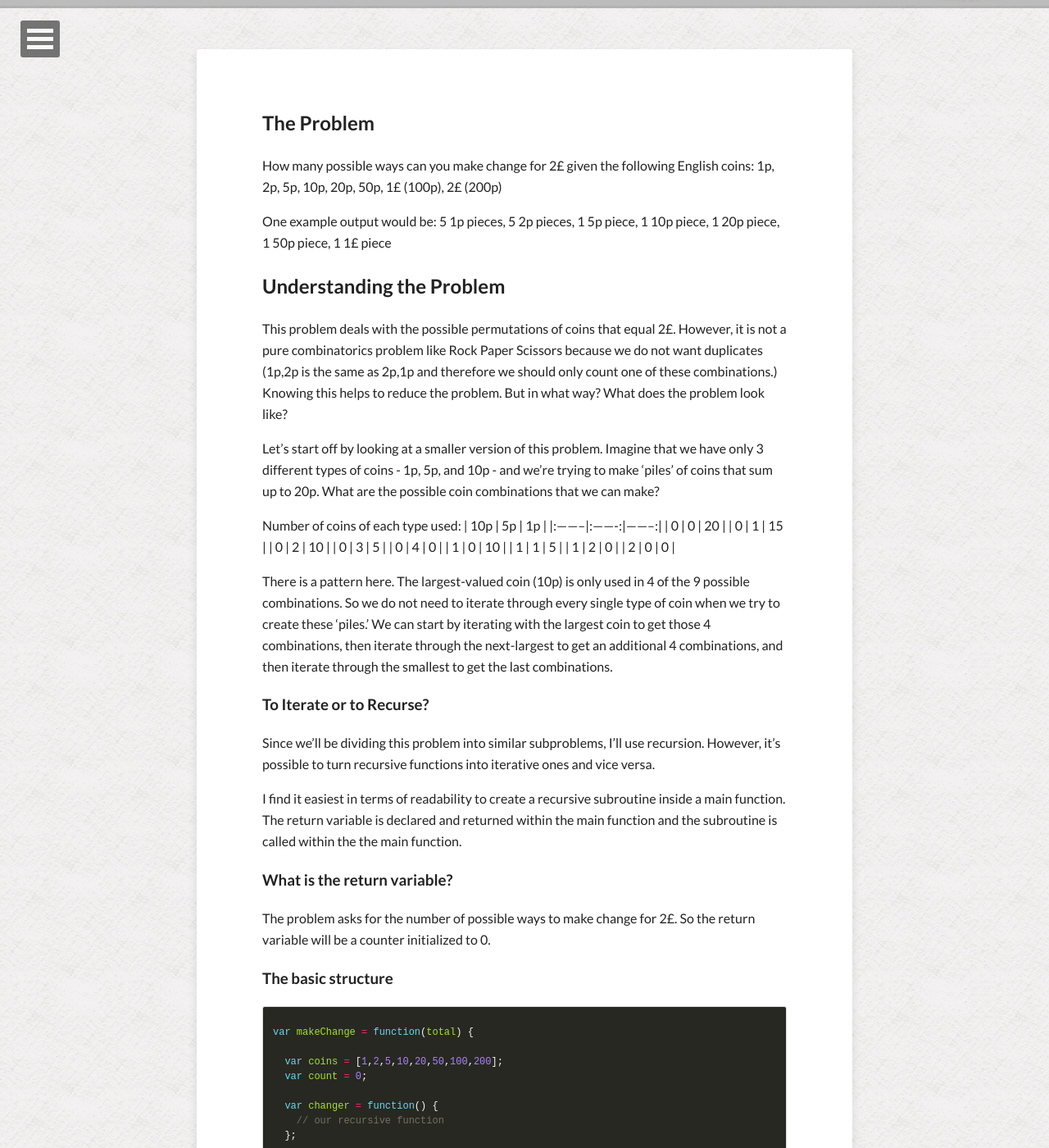
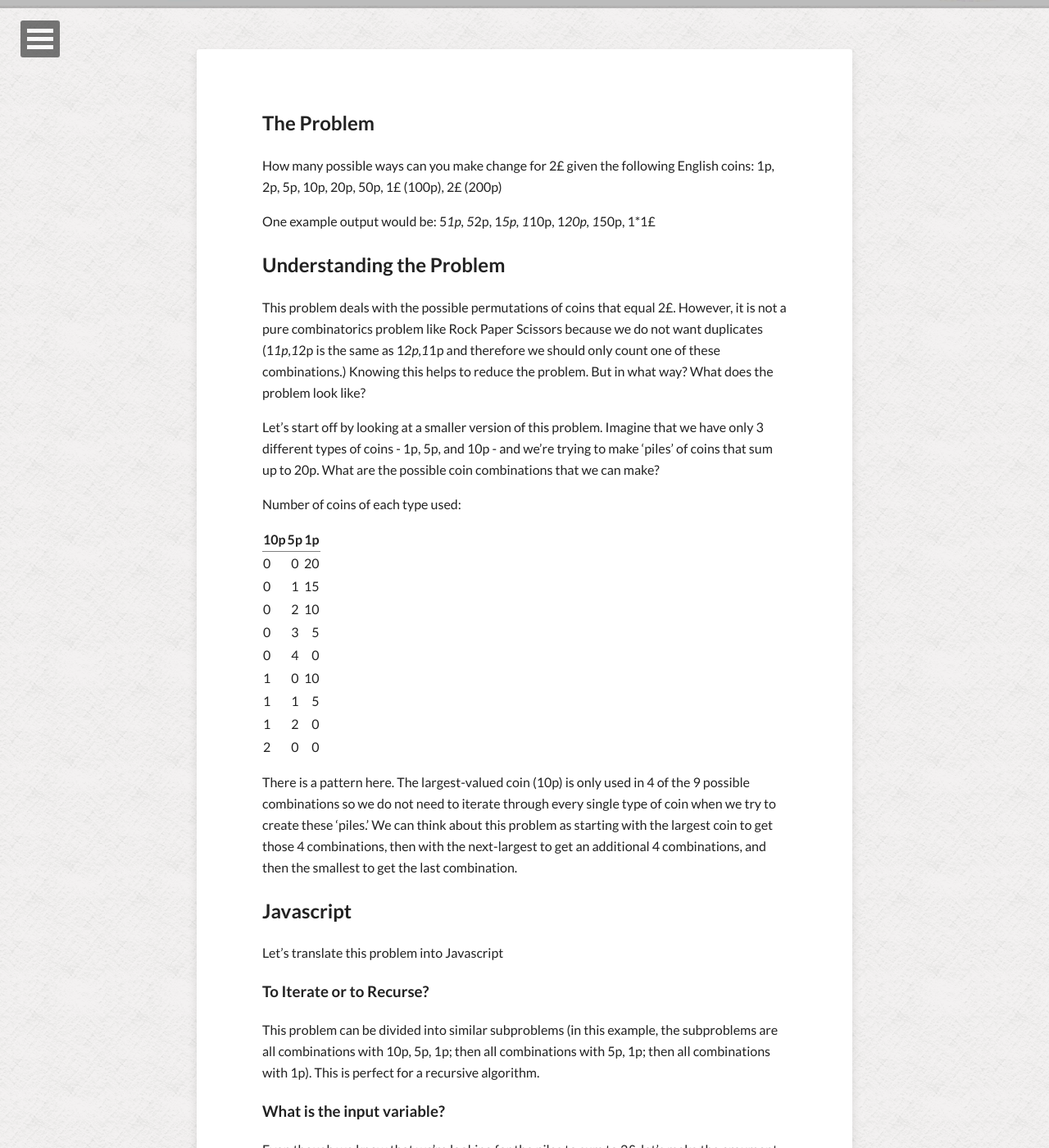
Before and after one commit to jgpettibone/jgpettibone.github.io, a Jekyll site: the page built from _posts/2014-02-04-coin-sums.md, in a window 1280 px wide and 1400 px high, scrolled down 390 px. Shown: the whole window at 82% size. Built offline with Jekyll 4.4.1, drawn with Linux system fonts in a browser that asks for light colours; nearby versions of some CDN libraries; comment, search, counter and statistics services are not loaded; some of the changed text lies outside the part shown.

Commit message:
coin sums

```diff
--- a/_posts/2014-02-04-coin-sums.md
+++ b/_posts/2014-02-04-coin-sums.md
@@ -15,14 +15,15 @@
 1p, 2p, 5p, 10p, 20p, 50p, 1£ (100p), 2£ (200p)
 
 One example output would be:
-5 1p pieces, 5 2p pieces, 1 5p piece, 1 10p piece, 1 20p piece, 1 50p piece, 1 1£ piece
+5*1p, 5*2p, 1*5p, 1*10p, 1*20p, 1*50p, 1*1£
 
 ## Understanding the Problem
-This problem deals with the possible permutations of coins that equal 2£.  However, it is not a pure combinatorics problem like Rock Paper Scissors because we do not want duplicates (1p,2p is the same as 2p,1p and therefore we should only count one of these combinations.)  Knowing this helps to reduce the problem.  But in what way?  What does the problem look like?
+This problem deals with the possible permutations of coins that equal 2£.  However, it is not a pure combinatorics problem like Rock Paper Scissors because we do not want duplicates (1*1p,1*2p is the same as 1*2p,1*1p and therefore we should only count one of these combinations.)  Knowing this helps to reduce the problem.  But in what way?  What does the problem look like?
 
 Let's start off by looking at a smaller version of this problem.  Imagine that we have only 3 different types of coins - 1p, 5p, and 10p - and we're trying to make 'piles' of coins that sum up to 20p.  What are the possible coin combinations that we can make?
 
 Number of coins of each type used:
+
 |   10p   |   5p    |   1p    |
 |:--------|:-------:|--------:|
 |    0    |    0    |    20   |
@@ -36,17 +37,22 @@
 |    2    |    0    |     0   |
 {: rules="groups"}
 
-There is a pattern here.  The largest-valued coin (10p) is only used in 4 of the 9 possible combinations.  So we do not need to iterate through every single type of coin when we try to create these 'piles.'  We can start by iterating with the largest coin to get those 4 combinations, then iterate through the next-largest to get an additional 4 combinations, and then iterate through the smallest to get the last combinations.
+There is a pattern here.  The largest-valued coin (10p) is only used in 4 of the 9 possible combinations so we do not need to iterate through every single type of coin when we try to create these 'piles.'  We can think about this problem as starting with the largest coin to get those 4 combinations, then with the next-largest to get an additional 4 combinations, and then the smallest to get the last combination.
+
+## Javascript
+Let's translate this problem into Javascript
 
 ### To Iterate or to Recurse?
-Since we'll be dividing this problem into similar subproblems, I'll use recursion.  However, it's possible to turn recursive functions into iterative ones and vice versa.
+This problem can be divided into similar subproblems (in this example, the subproblems are all combinations with 10p, 5p, 1p; then all combinations with 5p, 1p; then all combinations with 1p).  This is perfect for a recursive algorithm.
 
-I find it easiest in terms of readability to create a recursive subroutine inside a main function.  The return variable is declared and returned within the main function and the subroutine is called within the the main function.
+### What is the input variable?
+Even though we know that we're looking for the piles to sum to 2£, let's make the argument of this function a variable called `total`.  We'll call this for the first time with the value 2£ (200p).
 
 ### What is the return variable?
 The problem asks for the number of possible ways to make change for 2£.  So the return variable will be a counter initialized to 0.
 
 ### The basic structure
+I find it easiest in terms of readability to create a recursive subroutine inside a main function instead of recursing from the main function.  The return variable is declared and returned within the main function and the subroutine is called within the the main function.
 
 {% highlight javascript %}
 var makeChange = function(total) {
@@ -63,3 +69,97 @@
 
 };
 {% endhighlight %}
+
+## The Recursive Function
+
+### Arguments
+There are a few things that we need to keep track of with each call of our recursive function.  First, we need to know how many types of coins there are that we can add to our pile.  Remember in our small example, the subproblems of this problem are to find all combinations with 10p, 5p, 1p; then all combinations with 5p, 1p; then all combinations with 1p.  In each of these subproblems we need to know what coins are left for us to work with.  Let's keep this information in a variable called `coinsLeft`.
+
+As we add coins to our pile, we also need to keep track of the value still needed to reach the `total`.  We can save this information in a variable called `valueLeft` and we'll initially set it to `total`.
+
+Both these variables - `coinsLeft` and `valueLeft` - should be arguments of the recursive function.
+
+{% highlight javascript %}
+  var changer = function(coinsLeft, valueLeft) {
+    // our recursive function
+  }
+{% endhighlight %}
+
+Initially, `coinsLeft` will be set to all the types of coins in the `coins` array and `valueLeft` will equal `total`.  We'll call the recursive function from within the main function as below:
+
+{% highlight javascript %}
+  changer(coins, total);
+{% endhighlight %}
+
+### Inside the Recursive Function
+
+We've already decided that we'll begin putting coins into the pile with the highest-valued coin.  Let's save the highest-valued coin to a variable called `currentCoin `.
+
+{% highlight javascript %}
+    var currentCoin = coinsLeft.pop();
+{% endhighlight %}
+
+Now that we have our variables `coinsLeft`, `valueLeft`, and `currentCoin`, we can start creating piles of coins that add up to `total`.  We can do this by calling the recursive function with a copy of `coinsLeft` and `valueLeft` and then decrementing `valueLeft` with the value of the type of `currentCoin` until `valueLeft` goes below 0.
+
+{% highlight javascript %}
+    while(valueLeft >= 0) {
+      // call the function with a copy of the array and the total value still needed
+      changer(coinsLeft.slice(), valueLeft);
+      // reduce the total value still needed by the value of the coin popped
+      valueLeft -= currentCoin;
+    }
+{% endhighlight %}
+
+and we'll stop putting coins in the pile when there are no coins left in coinsLeft.
+
+{% highlight javascript %}
+    if (coinsLeft.length === 0) {
+      count++;
+      return;
+    }
+{% endhighlight %}
+
+
+
+{% highlight javascript %}
+{% endhighlight %}
+
+
+
+{% highlight javascript %}
+
+var makeChange = function(total) {
+
+  var coins = [1,2,5,10,20,50,100,200];
+  var count = 0;
+
+  // the coins array gets modified with each recursive call
+  // our recursive function takes two arguments:
+  // (1) the modified coins array and (2) the total value still needed
+  var changer = function(coinsLeft, valueLeft) {
+
+    // we follow the pattern - that we don't need to iterate over all the coins
+    // for every call
+    var currentCoin = coinsLeft.pop();
+
+    // exit strategy - when our coins array is empty
+    if (coinsLeft.length === 0) {
+      count++;
+      return;
+    }
+
+    // as long as the total valueLeft still needed is greater than or equal to 0,
+    // we keep trying to add coins to our pile
+    while(valueLeft >= 0) {
+      // call the function with a copy of the array and the total valueLeft still needed
+      changer(coinsLeft.slice(), valueLeft);
+      // reduce the total valueLeft still needed by the valueLeft of the coin popped
+      valueLeft -= currentCoin;
+    }
+
+  };
+
+  changer(coins, total);
+  return count;
+};
+{% endhighlight %}
```
